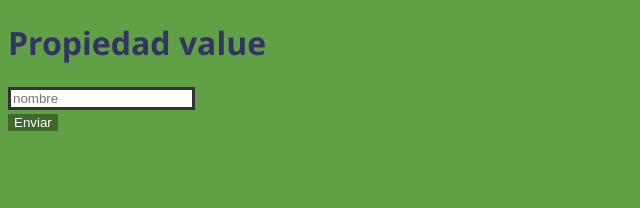
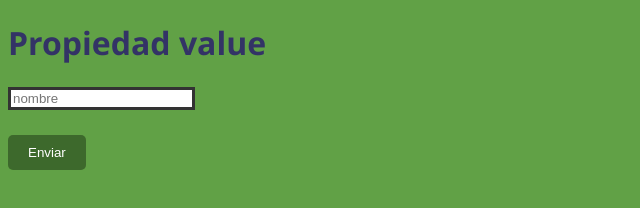
Before and after one commit to ZUNIGA-777/value, a plain HTML site: page index.html in a window 1280 px wide. Shown: the whole page, without its empty margins (0-640 px from the left). Drawn offline with Linux system fonts and the light colour scheme.

Commit message:
Update styles.css

```diff
--- a/styles.css
+++ b/styles.css
@@ -16,4 +16,7 @@ h1 {
     border: 0;
     background-color: #3d692c;
     color: white;
+    padding: 10px 20px;
+    margin-top: 25px;
+    border-radius: 5px;
 }
```
